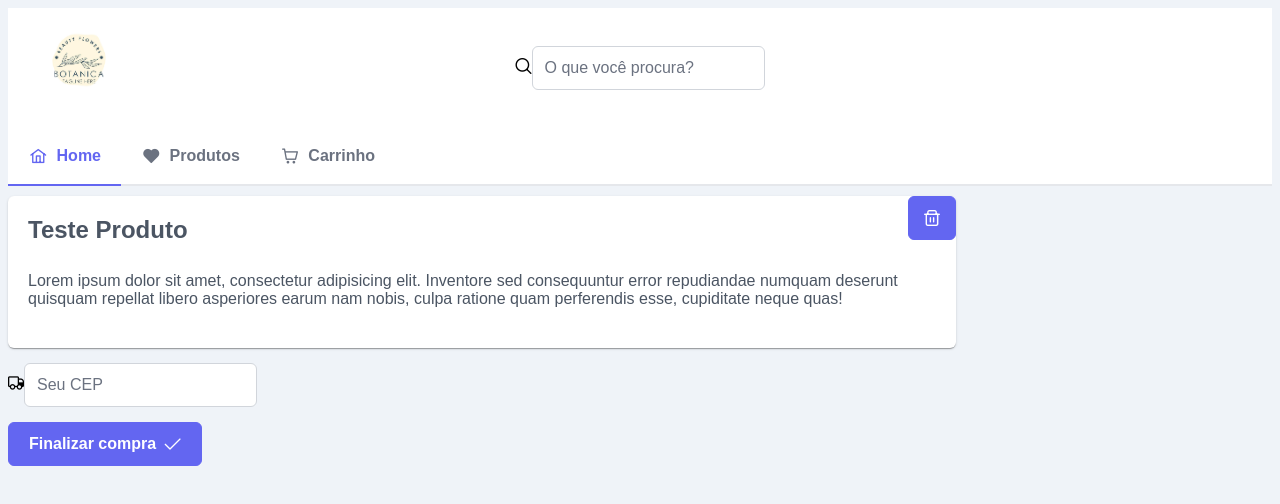
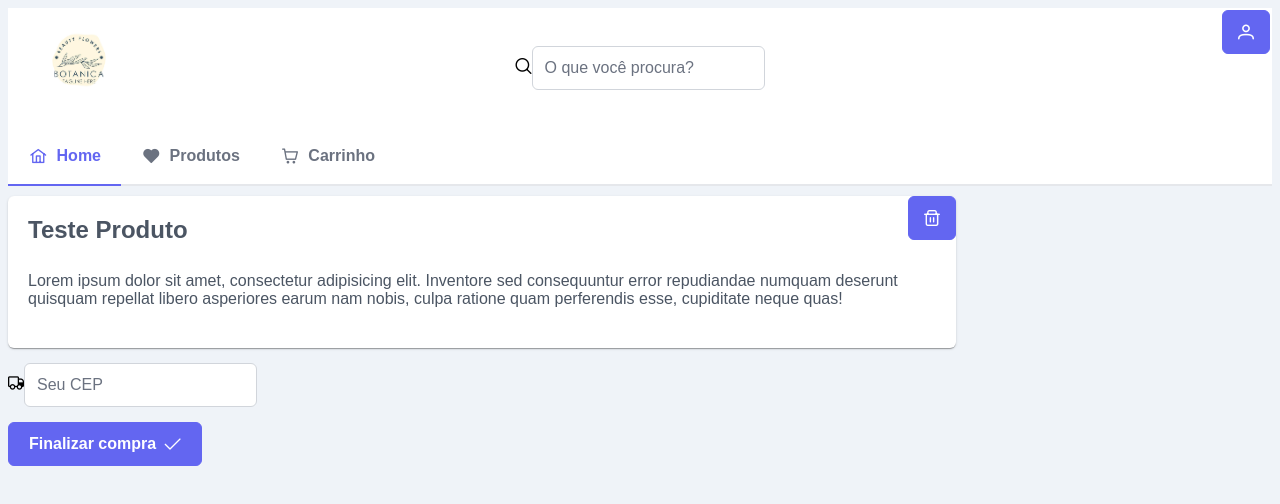
Before and after one commit to matheusavizsenac/EcommerceFloricultura, a Vue app in the folder floricultura-fe/: page /carrinho in a window 1280 px wide. Shown: the top 504 px of the page. Built offline with nearby package versions, Linux system fonts and the light colour scheme; a web font is replaced by a local one.

Commit message:
usuario icon

```diff
--- a/floricultura-fe/src/App.vue
+++ b/floricultura-fe/src/App.vue
@@ -1,5 +1,6 @@
 <template>
   <div>
+    <ButtonPrime id="buttonUser" icon="pi pi-user" iconPos="right" />
     <div class="header">
       <img class="logo-header" alt="Floricultura logo" src="@/assets/logo-floricultura.png">
       <div>
@@ -52,6 +53,10 @@ body {
 .tab-menu-geral {
   margin-bottom: 10px;
 }
-
+#buttonUser{
+  position: absolute;
+  top: 10px;
+  right: 10px;
+}
 
 </style>
```
